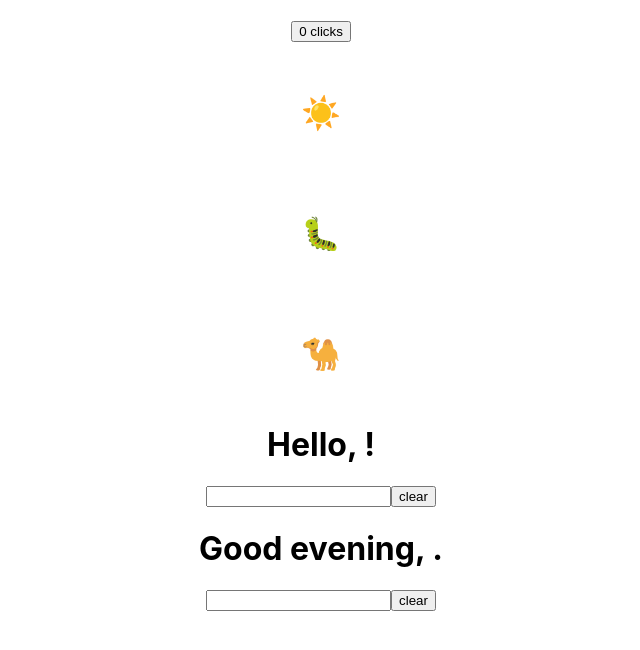
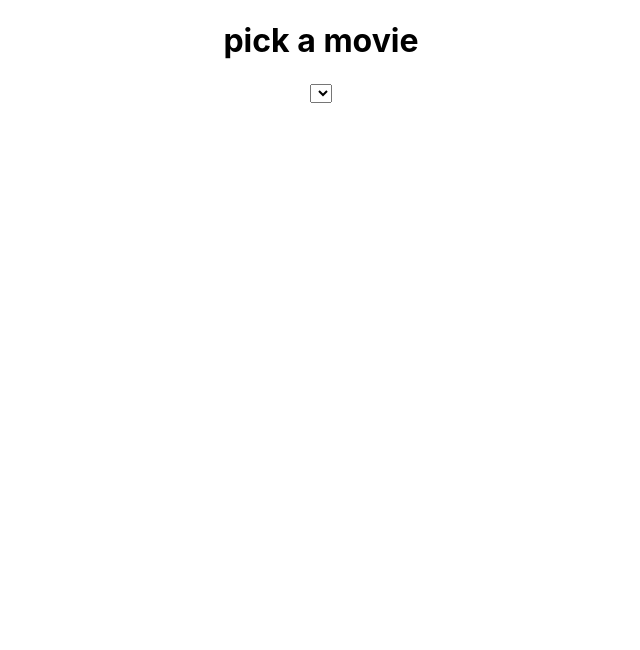
Before and after one commit to abarrdev/hookify, a React (Create React App) app: page / in a window 1280 px wide. Shown: the top 650 px of the page, without its empty margins (319-959 px from the left). Built offline with nearby package versions, Linux system fonts and the light colour scheme.

Commit message:
install axios

```diff
--- a/package.json
+++ b/package.json
@@ -6,6 +6,7 @@
     "@testing-library/jest-dom": "^4.2.4",
     "@testing-library/react": "^9.3.2",
     "@testing-library/user-event": "^7.1.2",
+    "axios": "^0.19.2",
     "react": "^16.13.1",
     "react-dom": "^16.13.1",
     "react-scripts": "3.4.1",
--- a/src/App.js
+++ b/src/App.js
@@ -1,15 +1,17 @@
 import React from 'react';
 import './App.css';
-import Toggler from './components/Toggler'
-import SimpleFormInput from './components/SimpleFormInput';
-import Clicker from './components/Clicker'
+// import Toggler from './components/Toggler'
+// import SimpleFormInput from './components/SimpleFormInput';
+// import Clicker from './components/Clicker'
+import SWMovies from './components/SWMovies'
 
 function App() {
   return (
     <div className="App">
-      <Clicker />
+      {/* <Clicker />
       <Toggler />
-      <SimpleFormInput />
+      <SimpleFormInput /> */}
+      <SWMovies />
     </div>
   );
 }
--- /dev/null
+++ b/src/components/SWMovies.js
@@ -0,0 +1,27 @@
+import React, {useState, useEffect} from 'react'
+
+function SWMovies() {
+	const [number, setNumber] = useState(1)
+
+	useEffect(() => {
+
+	})
+
+	return(
+		<div>
+			<h1>pick a movie</h1>
+			<select value={number} onChange={e => setNumber(e.target.value)}>
+				<h4>You chose {number}</h4>
+				<option value="1"></option>
+				<option value="2"></option>
+				<option value="3"></option>
+				<option value="4"></option>
+				<option value="5"></option>
+				<option value="6"></option>
+				<option value="7"></option>
+			</select>
+		</div>
+	)
+}
+
+export default SWMovies
```
Also changed, not shown: 1 other file (tests, documents, lock files or other folders).
